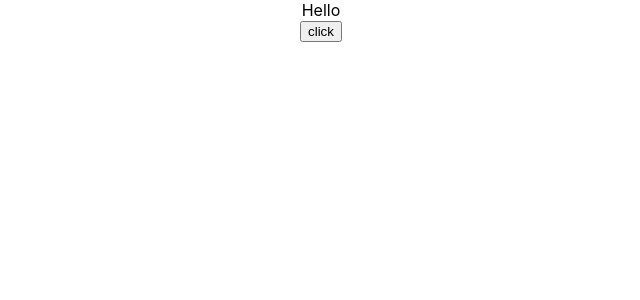
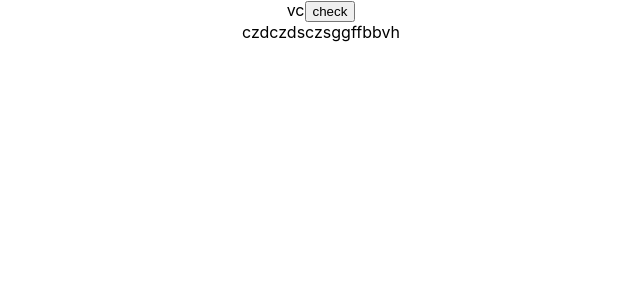
Before and after one commit to tashfeennaveed/React-test-app, a React (Create React App) app: page / in a window 1280 px wide. Shown: the top 300 px of the page, without its empty margins (319-959 px from the left). Built offline with nearby package versions, Linux system fonts and the light colour scheme.

Commit message:
childcomp error

```diff
--- a/src/App.js
+++ b/src/App.js
@@ -1,10 +1,15 @@
 import logo from './logo.svg';
 import './App.css';
-import {Greet} from './components/Greet';
-import Welcome from './components/welcome';
-import FunctionClick from './components/FunctionClick';
-import ClassClick from './components/ClassClick';
-import Eventbind from './components/EventBind';
+// import {Greet} from './components/Greet';
+// import Welcome from './components/welcome';
+// import FunctionClick from './components/FunctionClick';
+// import ClassClick from './components/ClassClick';
+// import Eventbind from './components/EventBind';
+import ParentComponent from './components/ParentComponent';
+// import test from './components/test';
+import childComponent from './components/childComponent';
+
+
 
 //import {Hello} from './components/hello';
 //import Message from './components/message';
@@ -15,14 +20,14 @@ function App() {
   return (
     <div className="App">
 
-       <Eventbind></Eventbind>
+       {/* <ParentComponent></ParentComponent> */}
+
+       <ParentComponent></ParentComponent>
+       czdczdsczsggffbbvh
+       <childComponent></childComponent>
 
 
-
-
-
-
-
+       {/* <Eventbind></Eventbind> */}
        {/* <ClassClick></ClassClick>
       <FunctionClick></FunctionClick>
 
--- /dev/null
+++ b/src/components/ParentComponent.js
@@ -0,0 +1,30 @@
+import React, { Component } from 'react'
+import childComponent from './childComponent'
+
+class ParentComponent extends Component {
+
+    constructor(props) {
+        super(props)
+
+        this.state = {
+             parentName: 'Parent'
+        }
+    }
+
+    greetParent(){
+
+        alert(`Hello ${this.state.parentName}`)
+    }
+
+    render() {
+        return (
+            <div>
+                <childComponent>vc</childComponent>
+
+                <button>check</button>
+            </div>
+        )
+    }
+}
+
+export default ParentComponent
--- /dev/null
+++ b/src/components/childComponent.js
@@ -0,0 +1,11 @@
+import React from 'react'
+
+function childComponent() {
+    return (
+        <div>
+            <button>CHILDCOMP</button>
+        </div>
+    )
+}
+
+export default childComponent
--- /dev/null
+++ b/src/components/test.js
@@ -0,0 +1,13 @@
+import React from 'react'
+
+const test=() => {
+
+    return (
+        <div>
+            <h1> HELLOW ("_")</h1>
+
+        </div>
+
+    )
+ }
+ export default test
```
